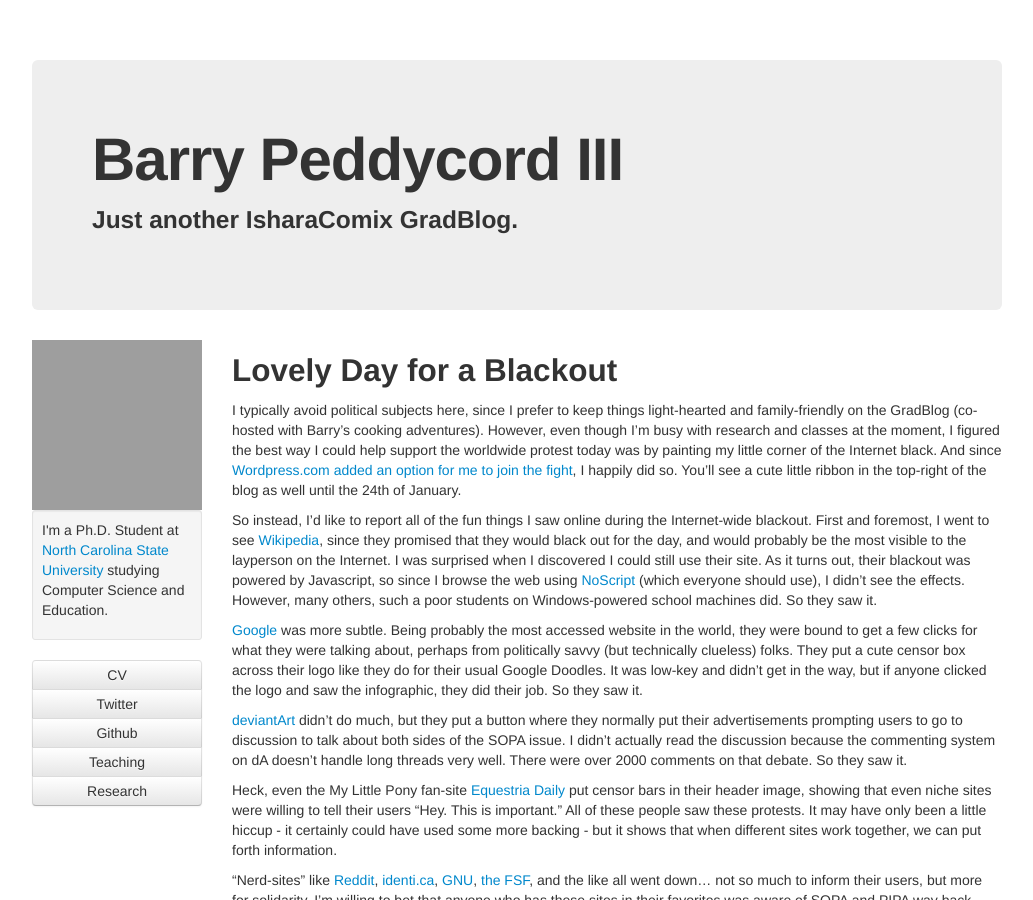
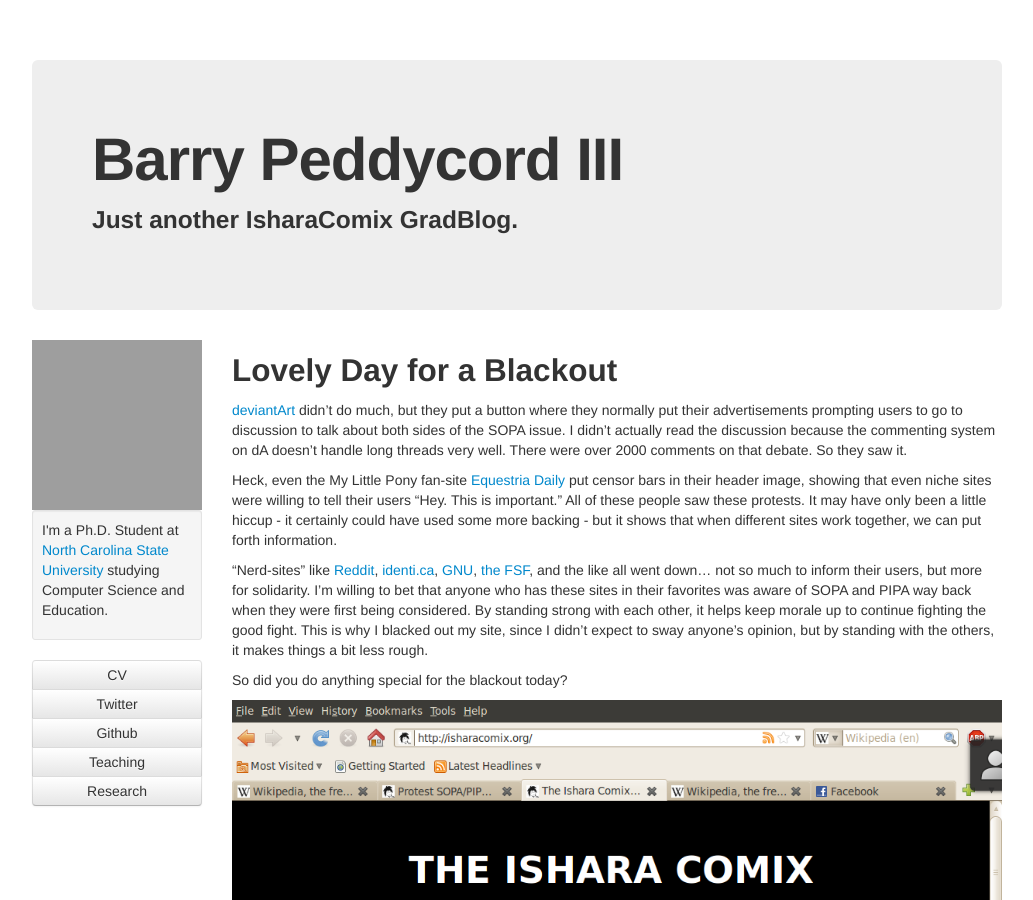
Before and after one commit to isharacomix/oldsite, a Jekyll site: the page built from _posts/2012-01-18-lovely-day-for-a-blackout.md, in a window 1280 px wide and 900 px high. Shown: the whole window, without its empty margins (123-1156 px from the left). Built offline with Jekyll 4.4.1, drawn with Linux system fonts in a browser that asks for light colours; comment, search, counter and statistics services are not loaded; grey boxes are pictures that could not be loaded.

Commit message:
Two posts.

```diff
--- a/_posts/2012-01-18-lovely-day-for-a-blackout.md
+++ b/_posts/2012-01-18-lovely-day-for-a-blackout.md
@@ -3,11 +3,7 @@
 title: Lovely Day for a Blackout
 ---
 
-I typically avoid political subjects here, since I prefer to keep things light-hearted and family-friendly on the GradBlog (co-hosted with Barry's cooking adventures). However, even though I'm busy with research and classes at the moment, I figured the best way I could help support the worldwide protest today was by painting my little corner of the Internet black. And since <a href="http://en.blog.wordpress.com/2012/01/18/join-our-censorship-protest/">Wordpress.com added an option for me to join the fight</a>, I happily did so. You'll see a cute little ribbon in the top-right of the blog as well until the 24th of January.
 
-So instead, I'd like to report all of the fun things I saw online during the Internet-wide blackout. First and foremost, I went to see <a href="http://wikipedia.org/">Wikipedia</a>, since they promised that they would black out for the day, and would probably be the most visible to the layperson on the Internet. I was surprised when I discovered I could still use their site. As it turns out, their blackout was powered by Javascript, so since I browse the web using <a href="http://noscript.net/">NoScript</a> (which everyone should use), I didn't see the effects. However, many others, such a poor students on Windows-powered school machines did. So they saw it.
-
-<a href="http://google.com">Google</a> was more subtle. Being probably the most accessed website in the world, they were bound to get a few clicks for what they were talking about, perhaps from politically savvy (but technically clueless) folks. They put a cute censor box across their logo like they do for their usual Google Doodles. It was low-key and didn't get in the way, but if anyone clicked the logo and saw the infographic, they did their job. So they saw it.
 
 <a href="http://deviantart.com">deviantArt</a> didn't do much, but they put a button where they normally put their advertisements prompting users to go to discussion to talk about both sides of the SOPA issue. I didn't actually read the discussion because the commenting system on dA doesn't handle long threads very well. There were over 2000 comments on that debate. So they saw it.
 
```
